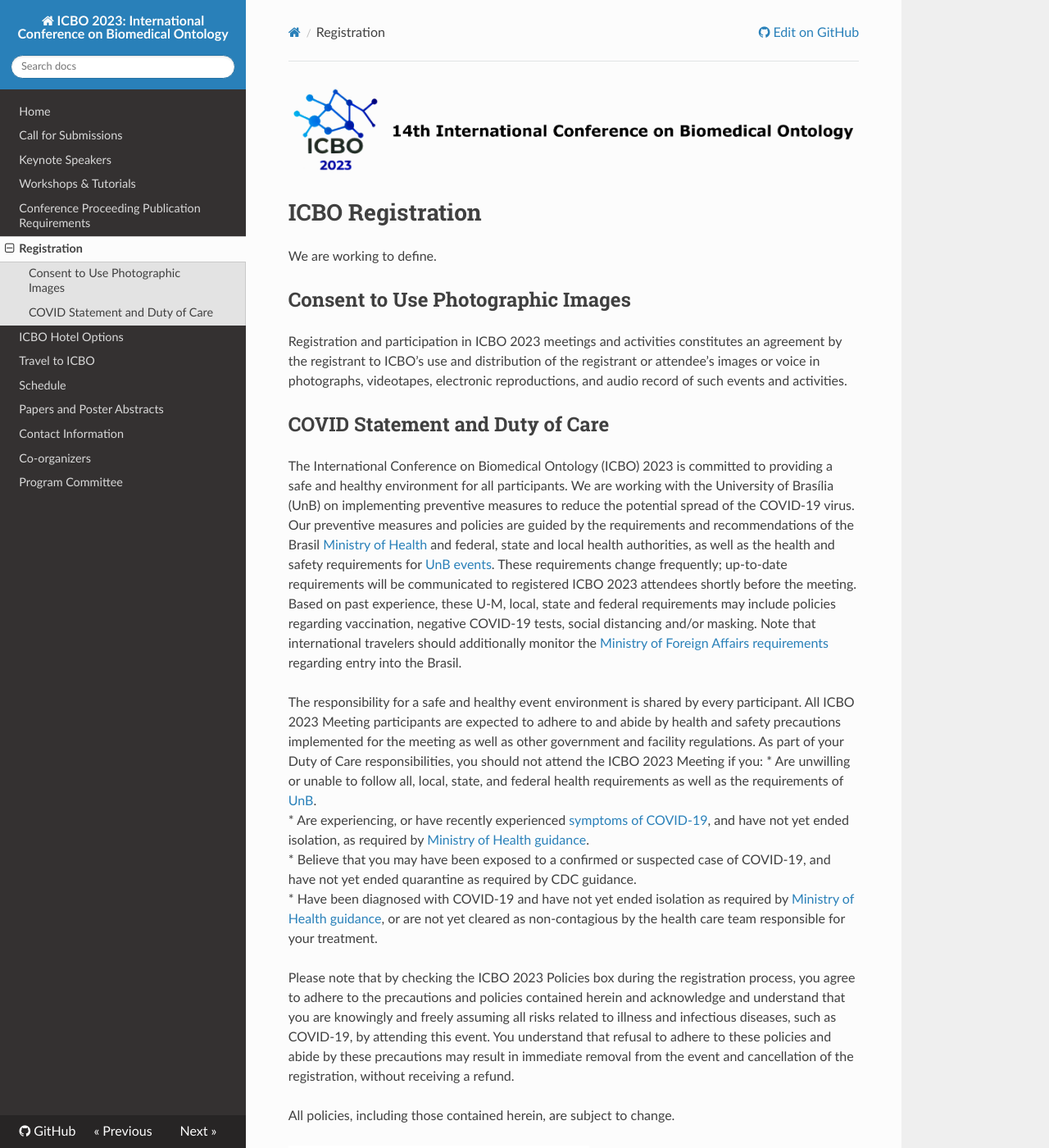
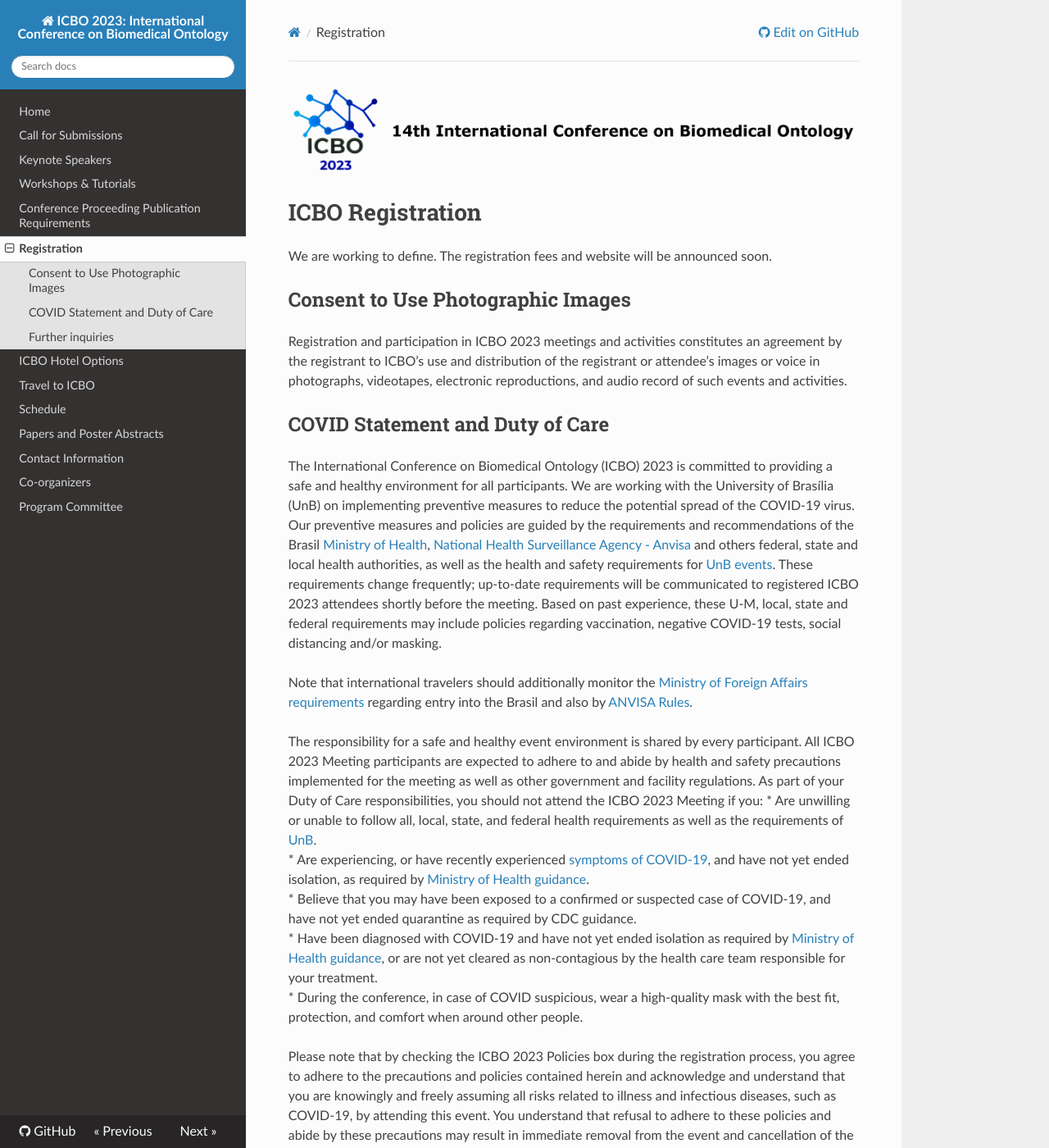
Before and after one commit to ICBO-conference/icbo2023, an MkDocs documentation site: the page built from docs/icbo-registration.md, in a window 1280 px wide and 1400 px high. Shown: the whole window at 82% size. Built offline with MkDocs 1.6.1, drawn with Linux system fonts in a browser that asks for light colours; nearby versions of some CDN libraries; some of the changed lines change nothing that is shown; some of the changed text lies outside the part shown.

Commit message:
Update icbo-registration.md
I validate this page and add some information. Some are still commented.

```diff
--- a/docs/icbo-registration.md
+++ b/docs/icbo-registration.md
@@ -3,24 +3,61 @@
 </p>
 
 # ICBO Registration
-We are working to define.
+We are working to define. The registration fees and website will be announced soon.
+
+<!--
+## Registration fee information
+Note: Early bird end time: July 27, 2023.
+
+### In-Person Attendance
+For Student/Postdoc Attendees:
+* $250 for Early bird
+* $300 for regular fee
+For General Attendees:
+* $350 for Early bird
+* $450 for regular fee
+
+The registration fee covers:
+
+* Coffee and refreshments every day (i.e., August 28 - September 01)
+* Lunch every day
+* One group dinner (TBD)
+
+### Virtual Attendance
+Anytime virtual attendance fee is $100.
+If you plan to attend virtually, you are required to fill out the registration form in order to receive the meeting's Zoom link.
+
+## Refunds and Cancellations
+Cancellation notification must be received no later than August 15th in order to qualify for a refund. There will be a $50 fee associated with canceling your registration. Requests received after August 15th will not qualify for a refund. To cancel your registration, please contact Conference and Event Services via e-mail at [icbo2023{at}gmail.com](mailto:icbo2023@gmail.com?subject=[ICBO2023]%20Refunds and Cancellations).
+
+## Declined payment
+Please note the charge going through to your credit card may be considered an international payment as it will be processed in the United States. Due to this it is important that if your card is declined first ensure all of your information has been entered correctly and that it is a card that we accept. If your payment still cannot be processed contact the customer service department at the company your card is issued through in order to help troubleshoot through payment internationally.
+
+-->
 
 ## Consent to Use Photographic Images
 
 Registration and participation in ICBO 2023 meetings and activities constitutes an agreement by the registrant to ICBO’s use and distribution of the registrant or attendee’s images or voice in photographs, videotapes, electronic reproductions, and audio record of such events and activities.
 
 ## COVID Statement and Duty of Care
-The International Conference on Biomedical Ontology (ICBO) 2023 is committed to providing a safe and healthy environment for all participants. We are working with the University of Brasília (UnB) on implementing preventive measures to reduce the potential spread of the COVID-19 virus. Our preventive measures and policies are guided by the requirements and recommendations of the Brasil [Ministry of Health](https://www.gov.br/saude/pt-br/coronavirus/publicacoes-tecnicas/guias-e-planos/guia-de-vigilancia-epidemiologica-covid-19/view) and federal, state and local health authorities, as well as the health and safety requirements for [UnB events](http://www.dac.unb.br/images/DASU/PANDEMIA/GUIAS/Guia_Biosseguranca_Final_Justificado.pdf). These requirements change frequently; up-to-date requirements will be communicated to registered ICBO 2023 attendees shortly before the meeting. Based on past experience, these U-M, local, state and federal requirements may include policies regarding vaccination, negative COVID-19 tests, social distancing and/or masking. Note that international travelers should additionally monitor the [Ministry of Foreign Affairs requirements](https://www.gov.br/mre/pt-br/embaixada-bucareste/covid-19-viagem-ao-brasil-traveling-to-brazil/covid-19-requisitos-para-a-entrada-no-brasil) regarding entry into the Brasil.
+The International Conference on Biomedical Ontology (ICBO) 2023 is committed to providing a safe and healthy environment for all participants. We are working with the University of Brasília (UnB) on implementing preventive measures to reduce the potential spread of the COVID-19 virus. Our preventive measures and policies are guided by the requirements and recommendations of the Brasil [Ministry of Health](https://www.gov.br/saude/pt-br/coronavirus/publicacoes-tecnicas/guias-e-planos/guia-de-vigilancia-epidemiologica-covid-19/view), [National Health Surveillance Agency - Anvisa](https://www.gov.br/anvisa/pt-br/assuntos/paf/coronavirus) and others federal, state and local health authorities, as well as the health and safety requirements for [UnB events](http://www.dac.unb.br/images/DASU/PANDEMIA/GUIAS/Guia_Biosseguranca_Final_Justificado.pdf). These requirements change frequently; up-to-date requirements will be communicated to registered ICBO 2023 attendees shortly before the meeting. Based on past experience, these U-M, local, state and federal requirements may include policies regarding vaccination, negative COVID-19 tests, social distancing and/or masking.
+
+Note that international travelers should additionally monitor the [Ministry of Foreign Affairs requirements](ww.gov.br/mre/pt-br/embaixada-bucareste/covid-19-viagem-ao-brasil-traveling-to-brazil/covid-19-traveling-to-brazil) regarding entry into the Brasil and also by [ANVISA Rules](https://www.gov.br/anvisa/pt-br/english/updates/covid-19-new-rules-for-entering-brazil).
 
 The responsibility for a safe and healthy event environment is shared by every participant. All ICBO 2023 Meeting participants are expected to adhere to and abide by health and safety precautions implemented for the meeting as well as other government and facility regulations. As part of your Duty of Care responsibilities, you should not attend the ICBO 2023 Meeting if you:
 * Are unwilling or unable to follow all, local, state, and federal health requirements as well as the requirements of [UnB](http://www.dac.unb.br/images/DASU/PANDEMIA/GUIAS/Guia_Biosseguranca_Final_Justificado.pdf).
 * Are experiencing, or have recently experienced [symptoms of COVID-19](https://www.gov.br/saude/pt-br/assuntos/noticias/2022/novembro/dengue-e-covid-19-conheca-os-sinais-das-duas-doencas-e-aprenda-a-diferenciar-os-sintomas), and have not yet ended isolation, as required by [Ministry of Health guidance](https://www.gov.br/saude/pt-br/assuntos/noticias/2022/janeiro/ministerio-da-saude-reduz-para-7-dias-o-isolamento-de-casos-por-covid-19).
 * Believe that you may have been exposed to a confirmed or suspected case of COVID-19, and have not yet ended quarantine as required by CDC guidance.
 * Have been diagnosed with COVID-19 and have not yet ended isolation as required by [Ministry of Health guidance](https://www.gov.br/saude/pt-br/assuntos/noticias/2022/janeiro/ministerio-da-saude-reduz-para-7-dias-o-isolamento-de-casos-por-covid-19), or are not yet cleared as non-contagious by the health care team responsible for your treatment.
+* During the conference, in case of COVID suspicious, wear a high-quality mask with the best fit, protection, and comfort when around other people.
 
 Please note that by checking the ICBO 2023 Policies box during the registration process, you agree to adhere to the precautions and policies contained herein and acknowledge and understand that you are knowingly and freely assuming all risks related to illness and infectious diseases, such as COVID-19, by attending this event. You understand that refusal to adhere to these policies and abide by these precautions may result in immediate removal from the event and cancellation of the registration, without receiving a refund.
 
 All policies, including those contained herein, are subject to change.
 
+## Further inquiries
+
+Please direct all further questions to [icbo2023{at}gmail.com](mailto:icbo2023@gmail.com?subject=[ICBO 2023 COVID-19]%20Inquiry)
+
 
 ![UnB](./images/unb_fci_extenso_logo.png)
```
